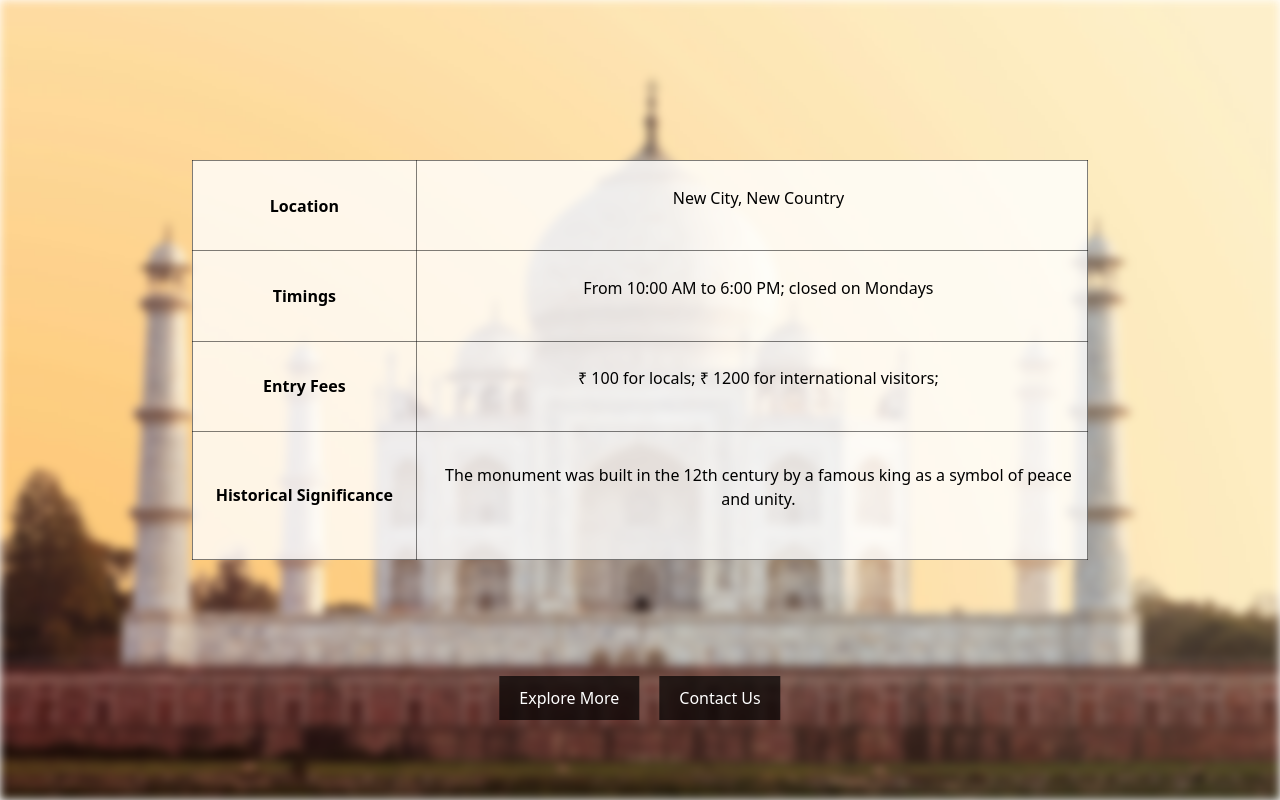
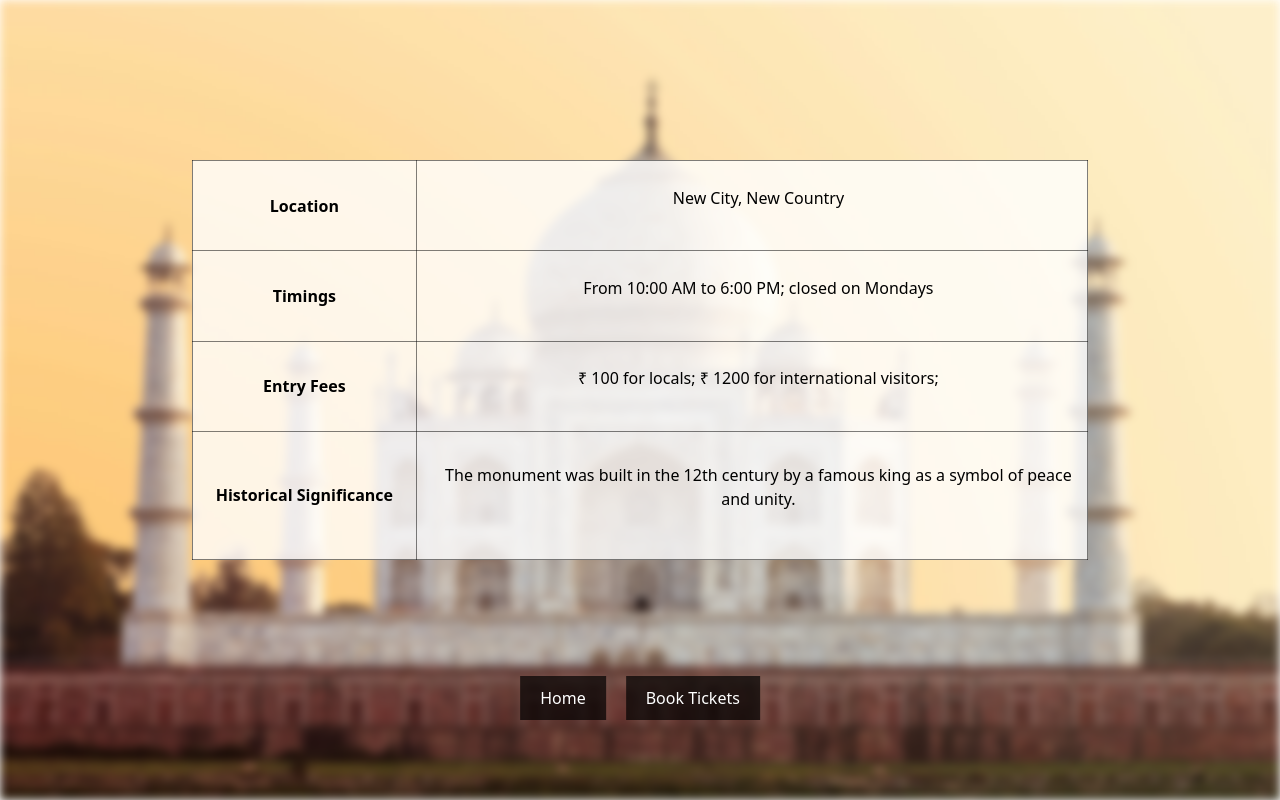
Before and after one commit to NUMAN165/Heritage, a React (Create React App) app: page /TajPage in a window 1280 px wide. Built offline with nearby package versions, Linux system fonts and the light colour scheme; a web font is replaced by a local one.

Commit message:
Completed the Crads page just little changes

```diff
--- a/src/components/Information/TajPage.jsx
+++ b/src/components/Information/TajPage.jsx
@@ -31,8 +31,8 @@ const TajPage = () => {
         </table>
 
         <div className="blackBox">
-          <button>Explore More</button>
-          <button>Contact Us</button>
+          <button>Home</button>
+          <button>Book Tickets</button>
         </div>
       </div>
     </div>
```
